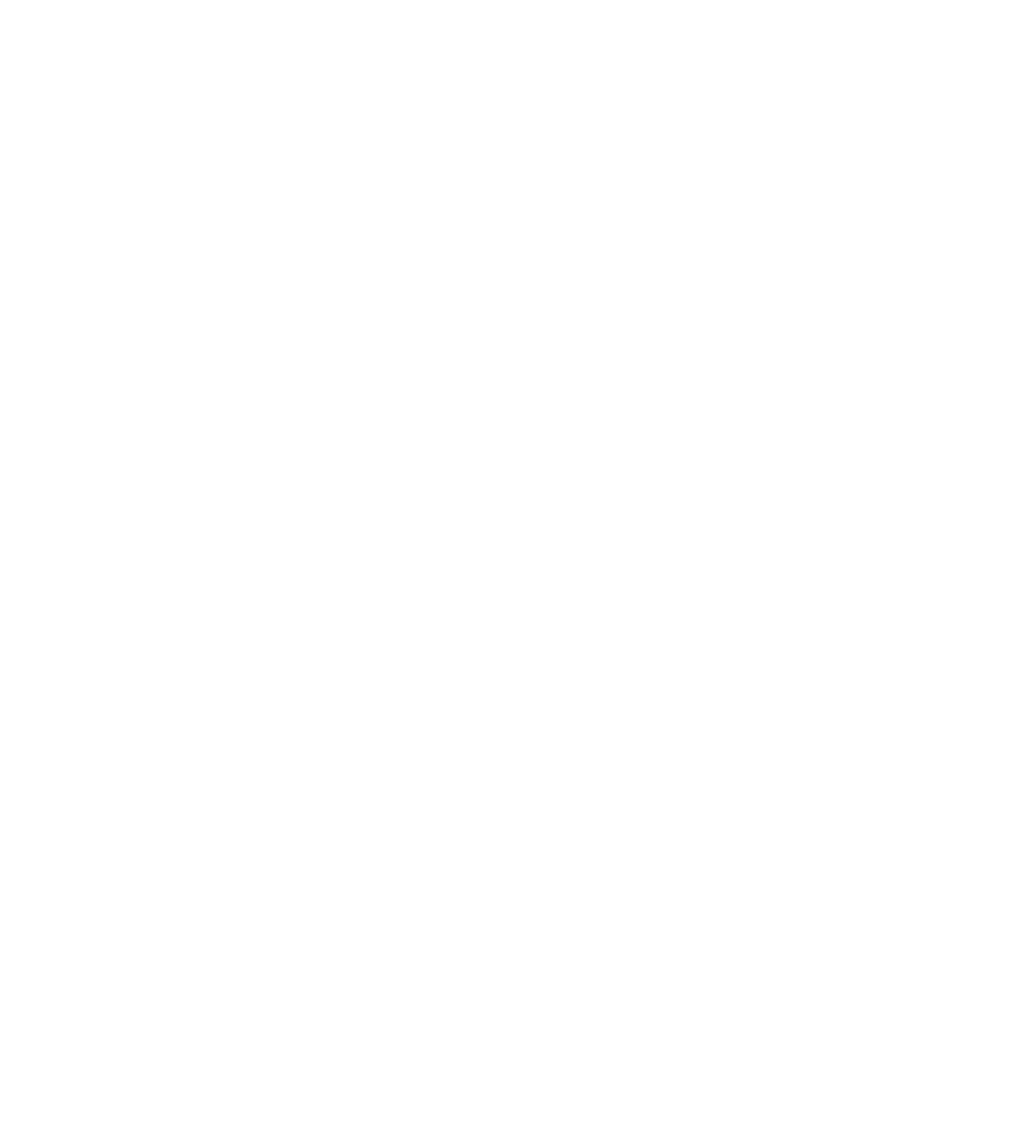
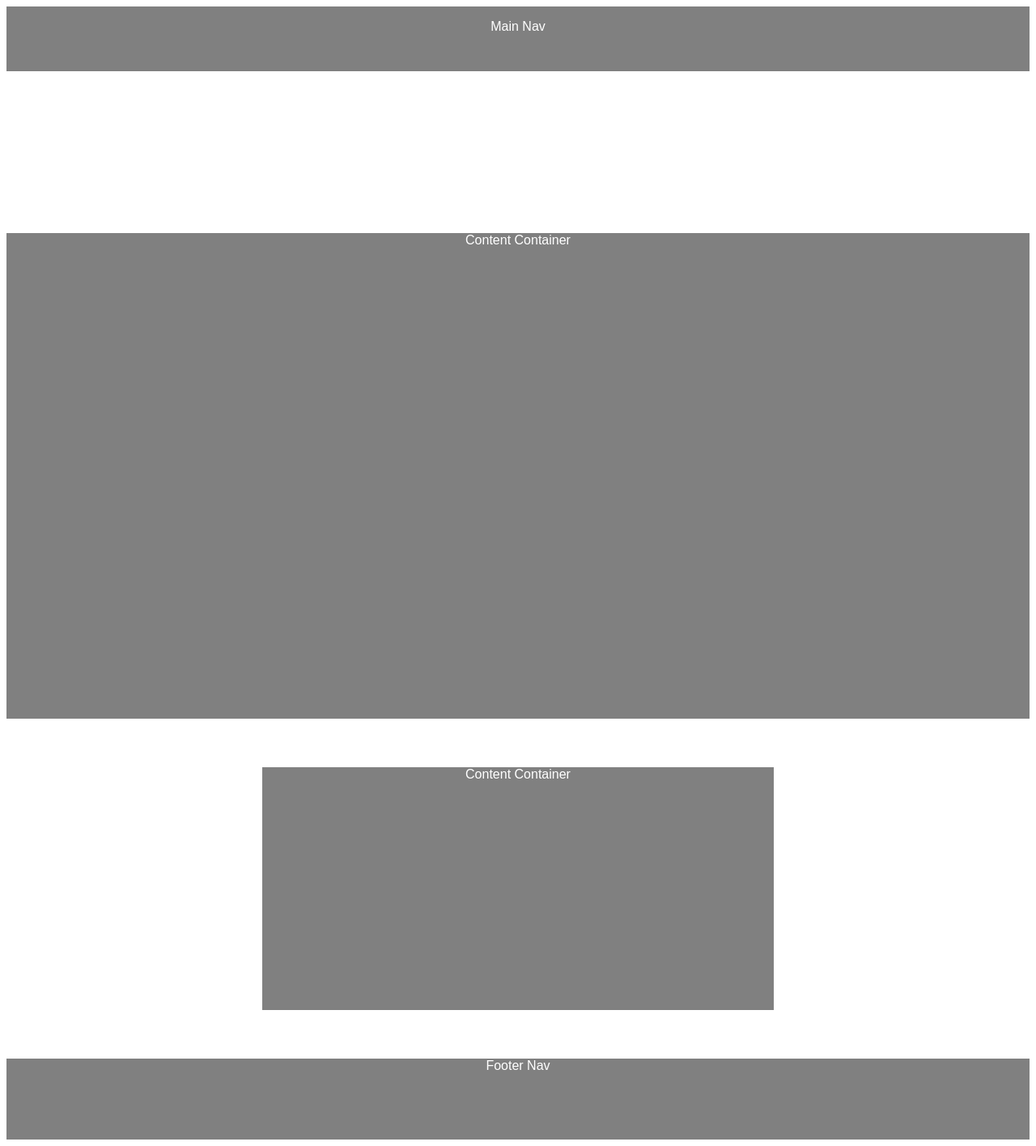
Before and after one commit to jordanandrigo/Andrigo_J_FIP_, a PHP site: page / in a window 1280 px wide. Before the commit the page is empty. Shown: the whole page at 81% size. Before the commit the page ends 800 px from the top, so only its background shows below. Run offline with PHP 8.4, Linux system fonts and the light colour scheme; some libraries are stand-ins or nearby versions.

Commit message:
adding sass modules to project

```diff
--- a/css/main.css
+++ b/css/main.css
@@ -0,0 +1,94 @@
+@charset "UTF-8";
+
+
+#mainContainer {
+	width: auto;
+	display: flex;
+	flex-wrap: wrap;
+	margin: 0 auto;
+}
+
+#header {
+	display: flex;
+	flex-direction: row;
+	justify-content: flex-start;
+}
+
+
+
+#mainNav {
+	width: 100%;
+	height: 80px;
+	background-color: grey;
+}
+
+
+#bodyContainer {
+	width: auto;
+}
+
+
+
+
+#image1 {
+	width: 1240px;
+	height: 440px;
+	margin-right: 20px;
+	margin-left: 20px;
+	margin-top: 60px;
+	background-color: black
+}
+
+#text1 {
+	width: 1240px;
+	height: 180px;
+	margin-top: 60px;
+	margin-right: 20px;
+	margin-left: 20px;
+	background-color: black;
+}
+
+
+
+
+
+
+
+
+#banner {
+	width: 100%;
+    height: 600px;
+	margin-top: 200px;
+	background-color: gray; /* use $main-bg-color; in sass */
+}
+
+
+
+#aboutContainer {
+    width: 50%;
+    height: 300px;
+    background-color: gray;
+    margin-left: 25%;
+    margin-right: 30px;
+
+    margin-top: 60px;
+}
+
+
+#footerNav {
+	width: 100%;
+    height: 100px;
+    background-color: gray;
+	/* gradient in html */
+	margin-top: 60px;
+}
+
+
+
+p {
+	color: white;
+	width: 100%;
+	font-size: 16px;
+	text-align: center;
+    font-family: 'Source Sans Pro', sans-serif;
+}
--- /dev/null
+++ b/css/master.css
@@ -0,0 +1,5 @@
+.footerNav {
+  background-color: #d1d1d3;
+}
+
+/*# sourceMappingURL=master.css.map */
--- a/index.html
+++ b/index.html
@@ -4,8 +4,36 @@
     <meta charset="UTF-8">
     <meta name="viewport" content="width=device-width, initial-scale=1.0">
     <title>Jordan Andrigo's FIP - Midterm</title>
+    <link rel="stylesheet" type="text/css" href="css/main.css" media="screen">
+	<link rel="stylesheet" type="text/css" href="css/reset.css" media="screen">
 </head>
 <body>
+
+    <header>
+		<div id="mainConatiner">
+			<div id="header">
+				<div id="mainNav">
+					<p>Main Nav</p>
+				</div>
+			</div>
+		</div>
+	</header>
+		<div id="bodyContainer">
+			<div id="banner">
+				<p>Content Container</p>
+			</div>
+		</div>
+		<div id="aboutContainer">
+			<p>Content Container</p>
+		</div>
+
+	<footer>
+			<div id="footerNav">
+				<p>Footer Nav</p>
+			</div>
+	</footer>
+		</div>
+
 
 
     <!-- JavaScript -->
--- a/sass/master.scss
+++ b/sass/master.scss
@@ -1,4 +1,4 @@
-// imports go in here
+// imports go in here!
 
 // variables import
 @import 'modules/_vars.scss';
@@ -6,3 +6,5 @@
 
 // other sass imports below
 @import 'modules/_main.scss';
+@import 'modules/_nav.scss';
+@import 'modules/_footer.scss';
--- /dev/null
+++ b/sass/modules/_footer.scss
@@ -0,0 +1,4 @@
+.footerNav {
+    background-color: $main-box-color;
+
+}
```
Also changed, not shown: sass/modules/_vars.scss (+10 -0 lines), sass/modules/_nav.scss (added), 2 other files.
